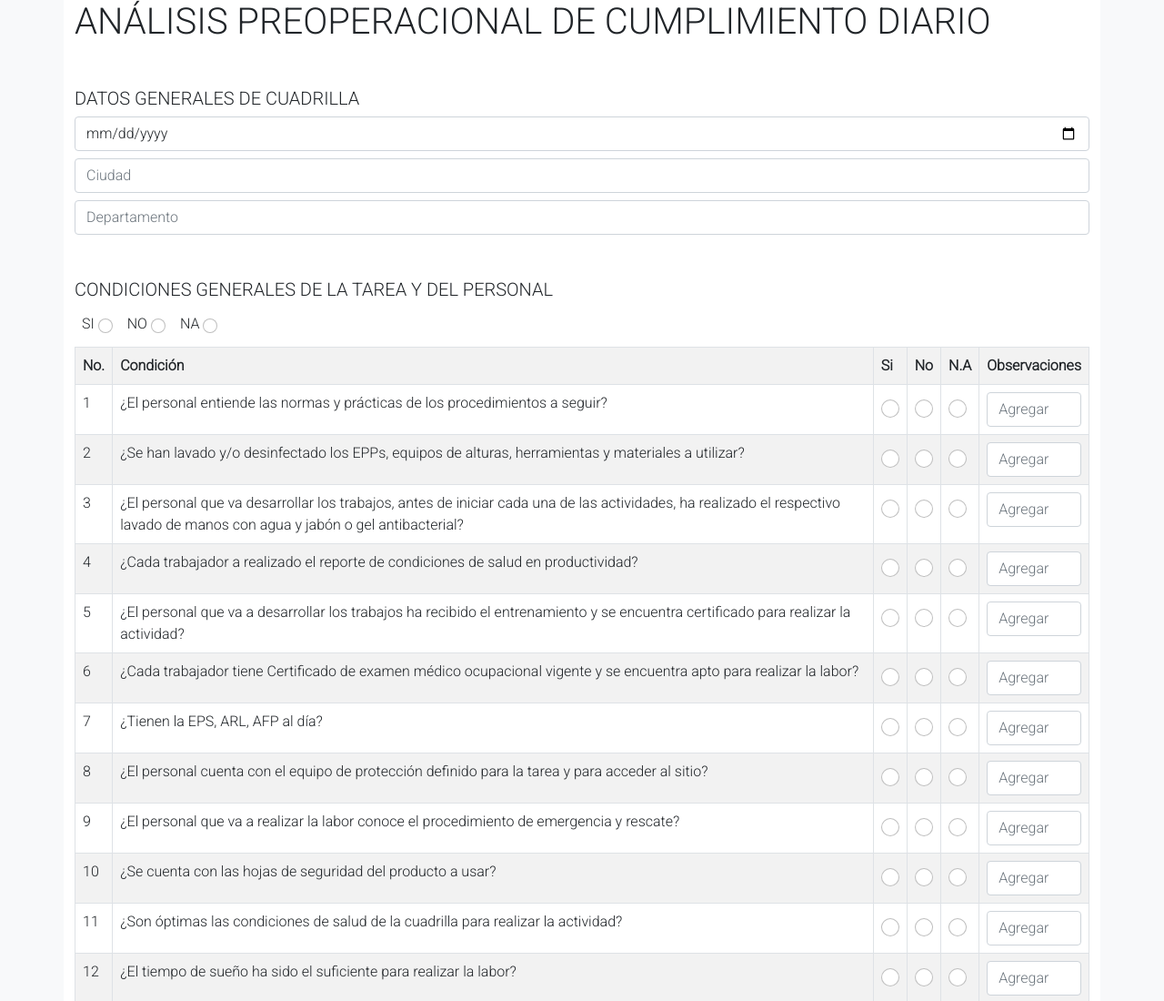
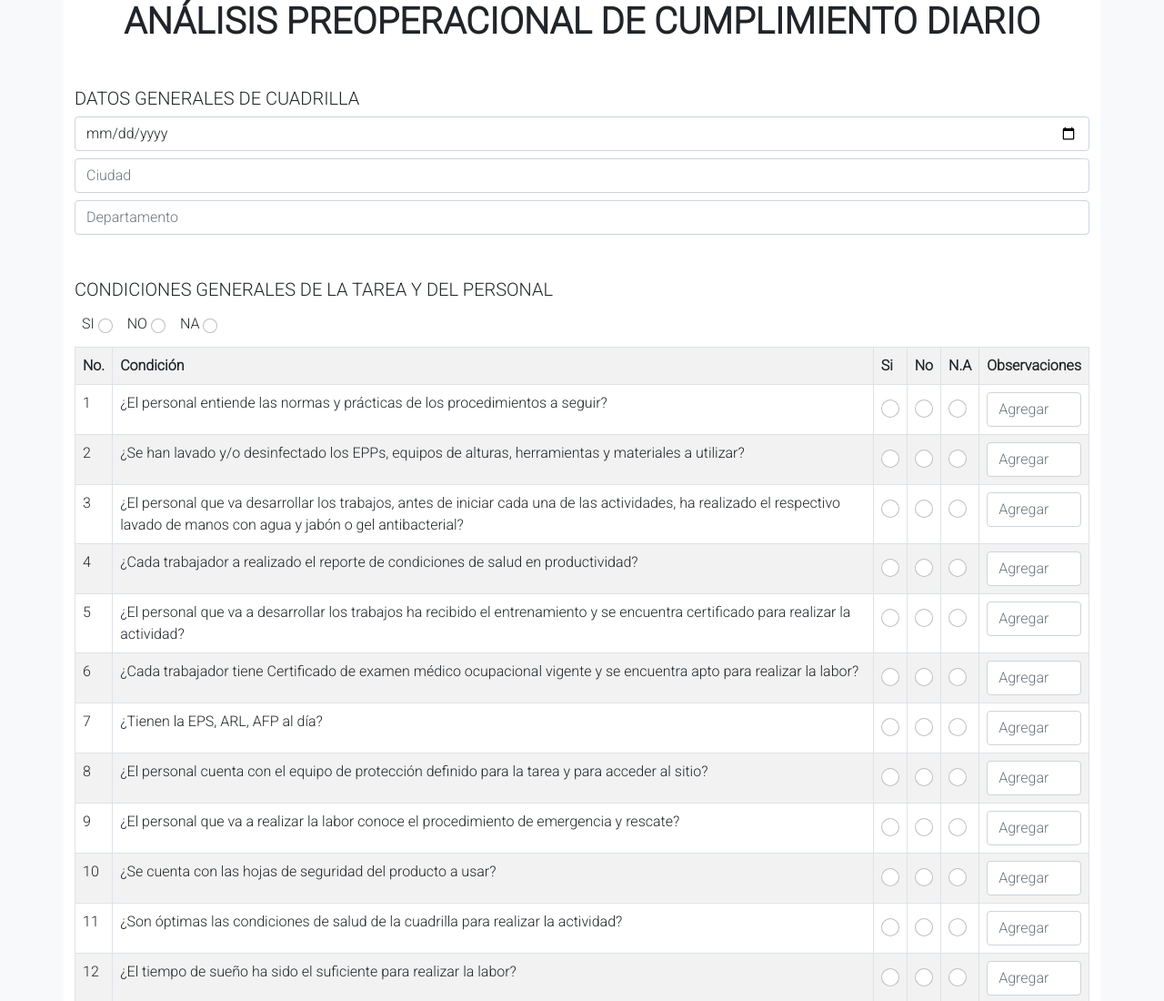
Before and after one commit to adrianAraqueG/apcd-project, a plain HTML site: page index.html in a window 1280 px wide. Shown: the top 1100 px of the page at 91% size. Drawn offline with Linux system fonts and the light colour scheme.

Commit message:
tiny changes

```diff
--- a/index.html
+++ b/index.html
@@ -15,7 +15,7 @@
     <div class="container-fluid bg-light">
         <!-- DATOS GENEREALES -->
         <div class="container bg-white">
-            <h1 class="text-wrap mb-5 text-align-center">ANÁLISIS PREOPERACIONAL DE CUMPLIMIENTO DIARIO</h1>
+            <h1 class="text-wrap mb-5 fw-bold text-center">ANÁLISIS PREOPERACIONAL DE CUMPLIMIENTO DIARIO</h1>
 
 
             <form id="c_general" class="form-txt mb-5" class="form-control">
```
